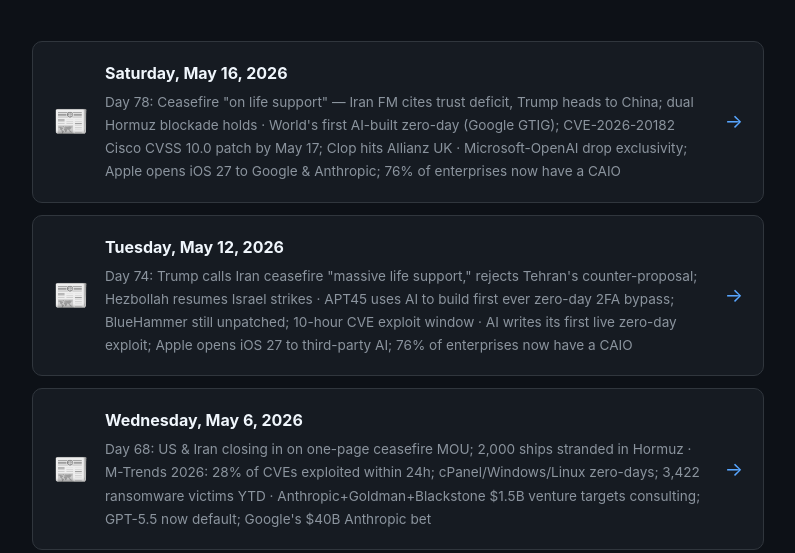
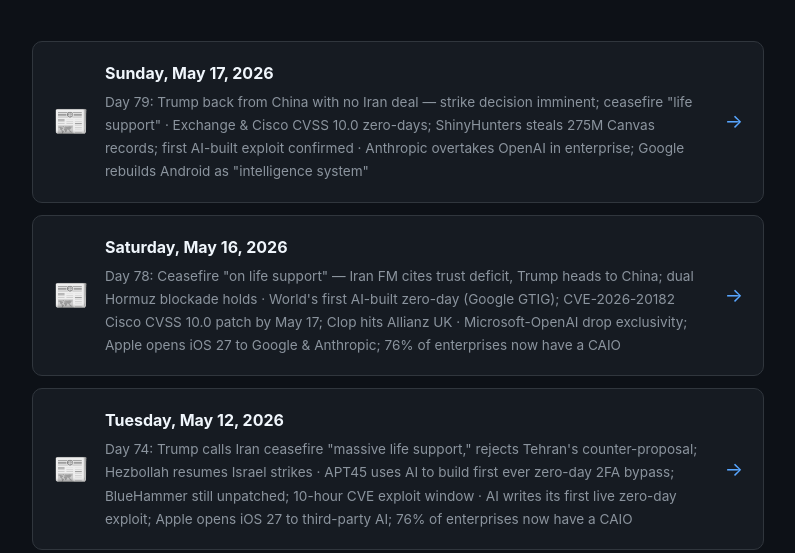
Before and after one commit to georgesdem-dev/daily-briefings, a plain HTML site: page index.html in a window 1280 px wide. Shown: the part 247-800 px from the top of the page, without its empty margins (242-1037 px from the left). Drawn offline with Linux system fonts and the light colour scheme.

Commit message:
Add briefing index.html

```diff
--- a/index.html
+++ b/index.html
@@ -64,6 +64,16 @@
   </div>
 
   <ul class="briefing-list">
+    <li>
+      <a class="briefing-item" href="briefing-2026-05-17.html">
+        <div class="briefing-icon">📰</div>
+        <div class="briefing-info">
+          <div class="briefing-date">Sunday, May 17, 2026</div>
+          <div class="briefing-summary">Day 79: Trump back from China with no Iran deal — strike decision imminent; ceasefire "life support" · Exchange &amp; Cisco CVSS 10.0 zero-days; ShinyHunters steals 275M Canvas records; first AI-built exploit confirmed · Anthropic overtakes OpenAI in enterprise; Google rebuilds Android as "intelligence system"</div>
+        </div>
+        <div class="briefing-arrow">→</div>
+      </a>
+    </li>
     <li>
       <a class="briefing-item" href="briefing-2026-05-16.html">
         <div class="briefing-icon">📰</div>
```
